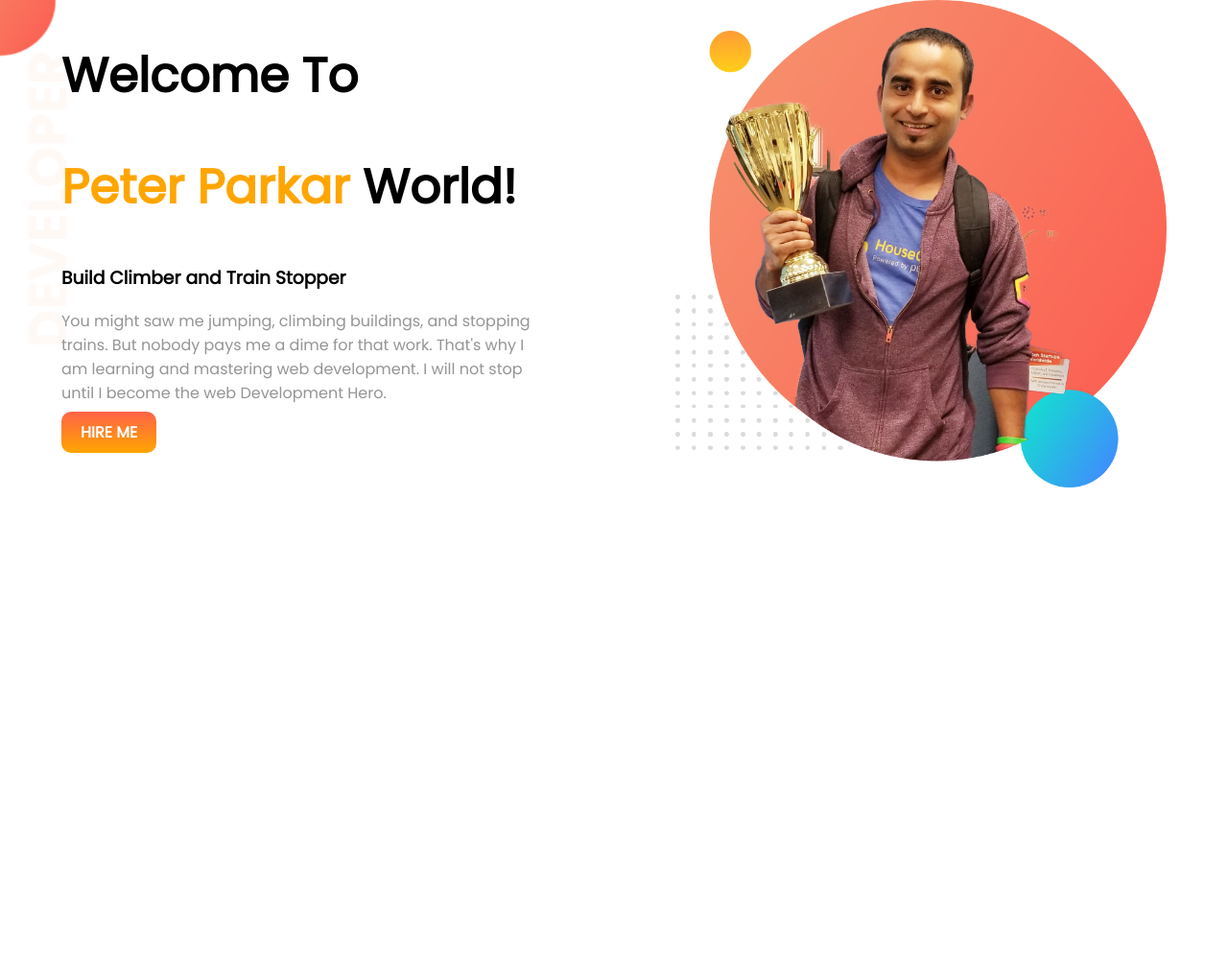
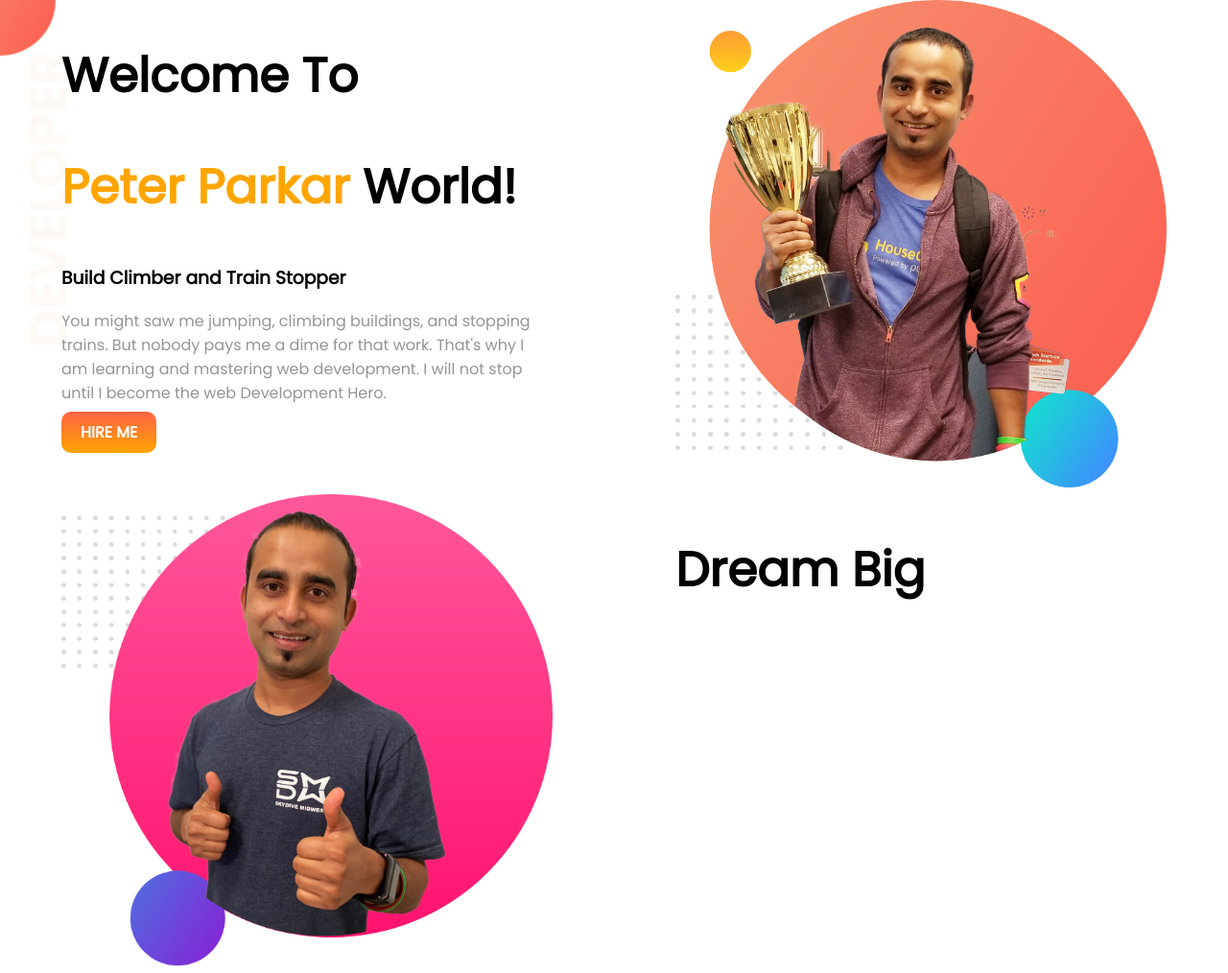
Before and after one commit to raselcomputer/new-developer-portfolio, a plain HTML site: page index.html in a window 1280 px wide. Shown: the whole page at 96% size. Before the commit the page ends 800 px from the top, so only its background shows below. Drawn offline with Linux system fonts and the light colour scheme.

```diff
--- a/index.html
+++ b/index.html
@@ -23,5 +23,13 @@
             <img src="images/jhankar.png" alt="jhankar">
         </div>
     </section>
+    <section class="dream-big-area">
+        <div class="half-width">
+            <img src="images/jhankar2.png" alt="">
+        </div>
+        <div class="half-width">
+            <h1>Dream Big</h1>
+        </div>
+    </section>
 </body>
 </html>
--- a/style.css
+++ b/style.css
@@ -2,8 +2,10 @@
     font-family: 'Poppins', sans-serif;
     margin: 0;
 }
+section{
+    display: flex;
+}
 .top-banner{
-    display: flex;
     background-image: url(images/top-banner.png);
     background-repeat: no-repeat;
 }
```
